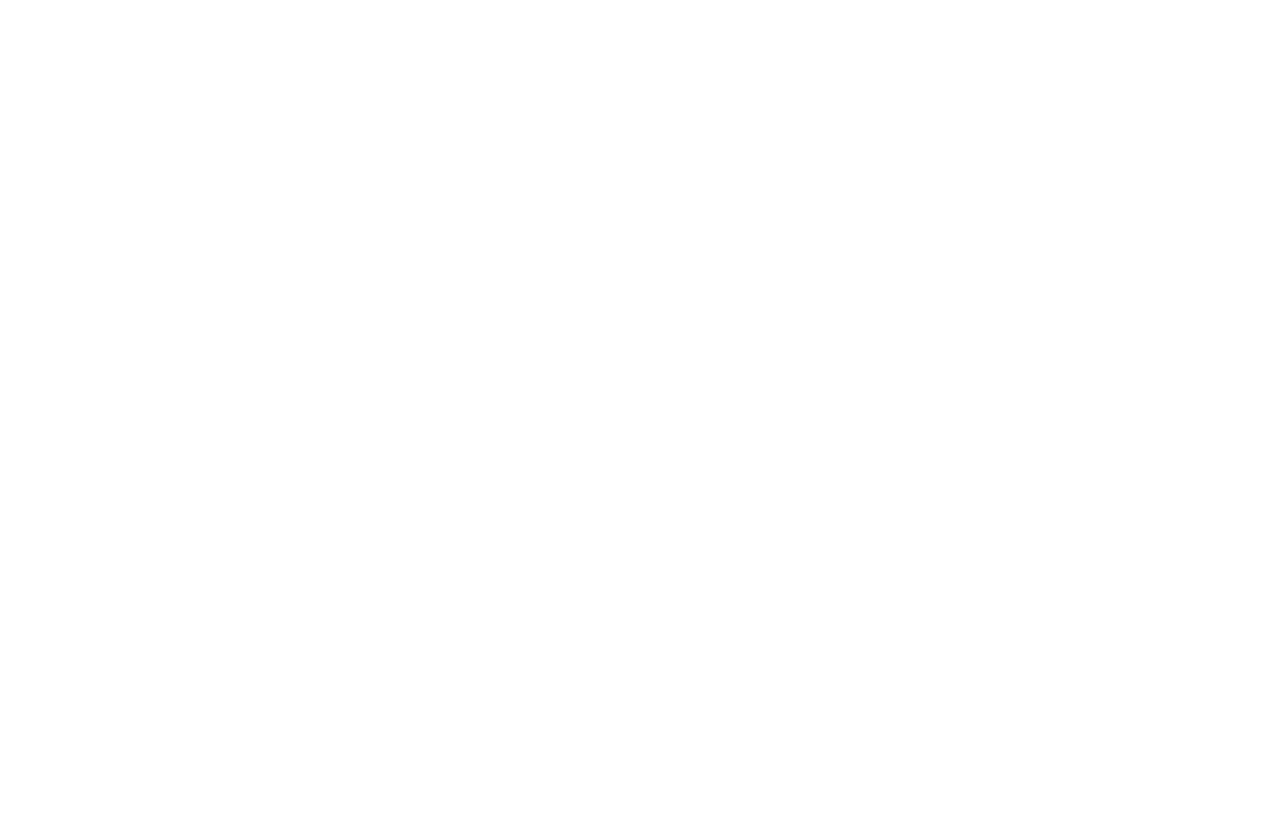
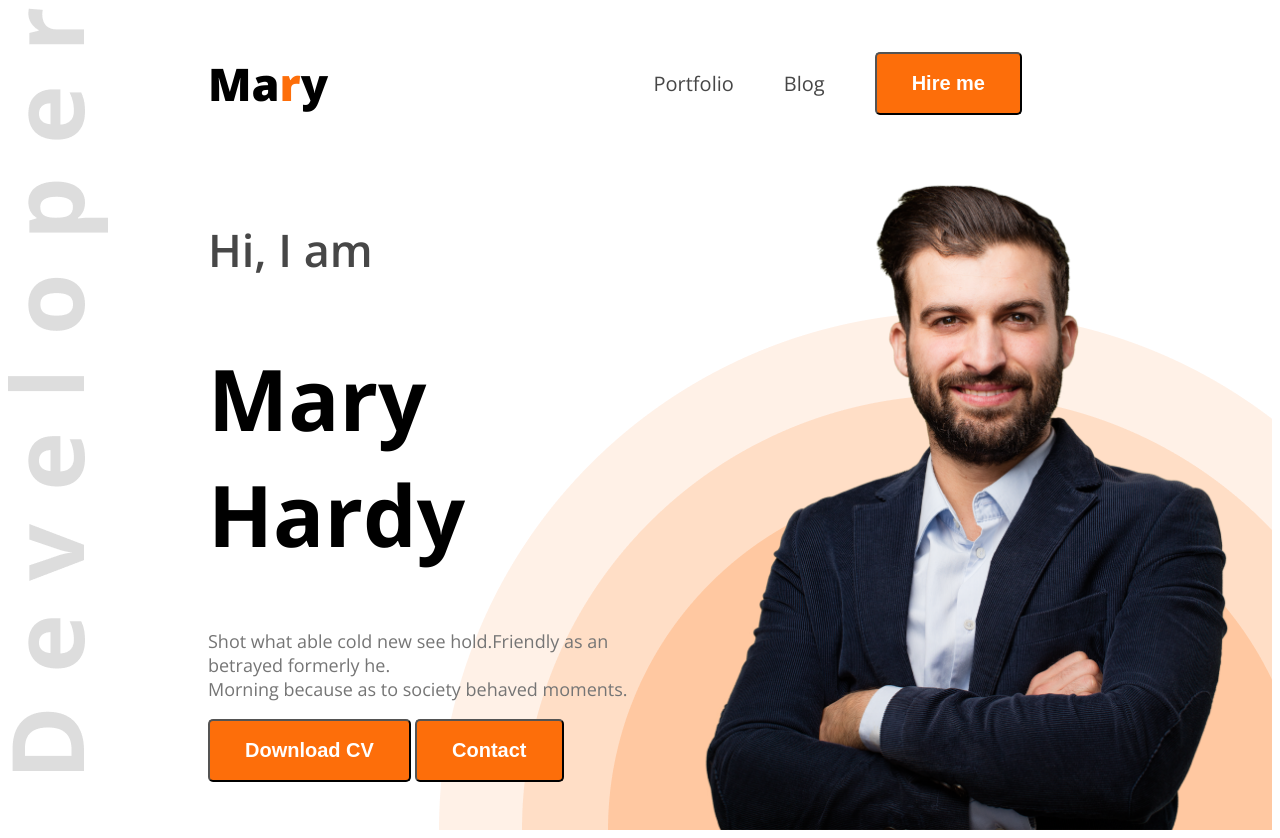
Before and after one commit to abir781/web-dev-portfolio, a plain HTML site: page index.html in a window 1280 px wide. Before the commit the page ends 800 px from the top, so only its background shows below. Drawn offline with nearby package versions, Linux system fonts and the light colour scheme.

Commit message:
added an style

```diff
--- a/index.html
+++ b/index.html
@@ -4,9 +4,33 @@
     <meta charset="UTF-8">
     <meta name="viewport" content="width=device-width, initial-scale=1.0">
     <title>Web developer portfolio</title>
+    <link rel="preconnect" href="https://fonts.googleapis.com">
+<link rel="preconnect" href="https://fonts.gstatic.com" crossorigin>
+<link href="https://fonts.googleapis.com/css2?family=Open+Sans:ital,wght@0,300..800;1,300..800&family=Work+Sans:ital,wght@0,100..900;1,100..900&display=swap" rel="stylesheet">
+    <link rel="stylesheet" href="styles/style.css">
 </head>
-<body>
-    <header>
+<body class="open-sans-normal">
+    <header class="header">
+        <nav>
+            <h3 class="nav-title">Ma<span class="text-primary">r</span>y</h3>
+            <ul>
+                <li><a class="dark2" href="">Portfolio</a></li>
+                <li><a class="dark2" href="">Blog</a></li>
+                <li><a href=""><button class="btn-primary">Hire me</button></a></li>
+            </ul>
+        </nav>
+
+        <div class="banner">
+            <div class="para">
+                <h4 class="paras dark2">Hi, I am</h4>
+                <h1 class="parad">Mary Hardy</h1>
+                <p class="paran">Shot what able cold new see hold.Friendly as an betrayed formerly he.<br> Morning because as to society behaved moments.</p>
+                <button class="btn-primary">Download CV</button>
+                <button class="btn-primary">Contact</button>
+
+            </div>
+            <img class="parai" src="images/hardy.png" alt="">
+        </div>
 
     </header>
 
--- /dev/null
+++ b/styles/style.css
@@ -0,0 +1,77 @@
+nav{
+    display: flex;
+    align-items: center;
+    justify-content: space-between;
+    margin: 0 200px;
+}
+
+
+.text-primary{
+    color: #FD6E0A;
+}
+
+.btn-primary{
+    background-color: #FD6E0A;
+    font-weight: bold;
+    font-size: 20px;
+    color: white;
+    padding: 18px 35px;
+    border-radius: 5px;
+}
+
+
+.open-sans-normal {
+  font-family: "Open Sans", serif;
+  font-optical-sizing: auto;
+
+  font-style: normal;
+  font-variation-settings:
+    "wdth" 100;
+}
+
+.nav-title{
+    font-weight: 800;
+    font-size: 45px;
+}
+nav ul{
+    display: flex;
+    align-items: center;
+}
+nav ul li{
+    list-style: none;
+    margin-right: 50px;
+}
+nav ul li a{
+    text-decoration: none;
+    font-size: 20px;
+}
+
+.header{
+    background: url(../images/developer.png), url(../images/header_bg.png);
+    background-repeat: no-repeat;
+    background-position: top left, bottom right;
+}
+.dark2{
+    color: #474747;
+}
+.paras{
+    font-size: 45px;
+    font-weight: 600;
+}
+.parad{
+    font-size: 85px;
+    font-weight: bold;
+}
+.paran{
+    font-size: 18px;
+    color: #757575;
+}
+
+.parai{
+    width: 580px;
+}
+.banner{
+    display: flex;
+    justify-content: space-between;
+    margin: 0 35px 0 200px;
+}
```
